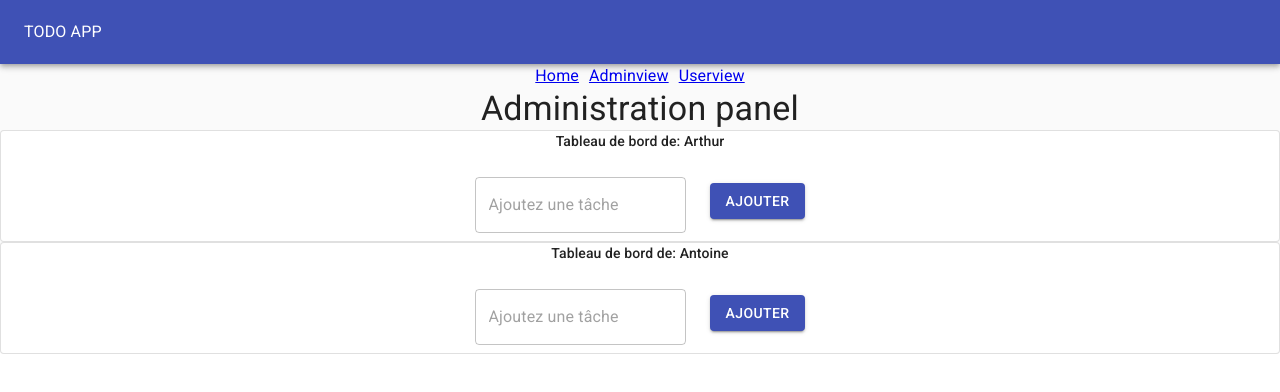
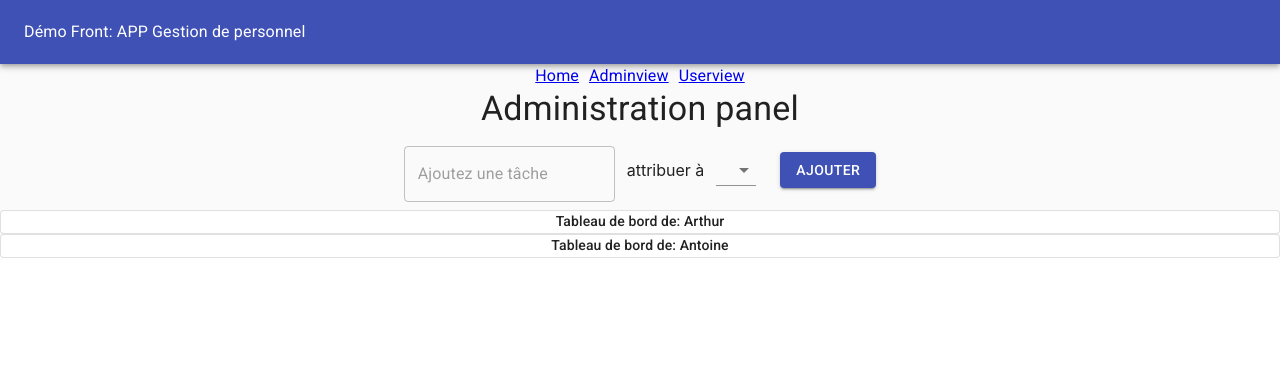
Before and after one commit to bahuet/taskApp, a React (Create React App) app: page /adminview in a window 1280 px wide. Shown: the top 392 px of the page. Built offline with nearby package versions, Linux system fonts and the light colour scheme.

Commit message:
conditional rendering implemented

```diff
--- a/src/Components/AdminView.js
+++ b/src/Components/AdminView.js
@@ -4,16 +4,16 @@ import TodoForm from './TodoForm'
 import { Typography, Paper } from "@material-ui/core";
 
 const AdminView = ({ users }) => {
-  console.log(`adminview props user: => ${JSON.stringify(users)}`)
   return (
     <div>
       <Typography variant='h4'> Administration panel</Typography>
-      {users.map((u, i) => (
-        <div key={u.username + i}>
+      <TodoForm users={users} />
+
+      {users.map((user, i) => (
+        <div key={user.username + i}>
           <Paper variant="outlined">
-            <Typography variant='subtitle2'>Tableau de bord de: {u.username} </Typography>
-            <TodoList user={u} />
-            <TodoForm addTodo={u.addTodo} />
+            <Typography variant='subtitle2'>Tableau de bord de: {user.username} </Typography>
+            <TodoList user={user} mode='admin' />
           </Paper>
         </div>
       ))}
--- a/src/Components/Layout.js
+++ b/src/Components/Layout.js
@@ -8,7 +8,7 @@ const Layout = (props) => (
   >
     <AppBar color="primary" position="static" style={{ height: 64 }}>
       <Toolbar style={{ height: 64 }}>
-        <Typography color="inherit">TODO APP</Typography>
+        <Typography color="inherit">Démo Front: APP Gestion de personnel</Typography>
       </Toolbar>
     </AppBar>
     {props.children}
--- a/src/Components/ToDoListItem.js
+++ b/src/Components/ToDoListItem.js
@@ -1,23 +1,41 @@
 import React from 'react'
 
-import { Switch } from '@material-ui/core'
+import { ListItem, ListItemIcon, ListItemText, ListItemSecondaryAction } from '@material-ui/core'
 import IconButton from '@material-ui/core/IconButton';
 import DeleteOutlined from "@material-ui/icons/DeleteOutlined";
 import DoneIcon from '@material-ui/icons/Done';
-import ListItem from '@material-ui/core/ListItem';
-import ListItemIcon from '@material-ui/core/ListItemIcon';
-import ListItemText from '@material-ui/core/ListItemText';
-import ListItemSecondaryAction from '@material-ui/core/ListItemSecondaryAction';
+import ReportProblemIcon from '@material-ui/icons/ReportProblem';
+import CenterFocusStrongIcon from '@material-ui/icons/CenterFocusStrong';
 
-const TodoListItem = ({ toggleTodoCompletion, deleteTodo, x, index }) => {
+const TodoListItem = ({ todo, mode, deleteTodo, toggleUrgent, toggleFocus, toggleCompletion, undoUserActions }) => {
 
-  return (<ListItem dense button
-    onClick={() => toggleTodoCompletion(index)}>
-    {x.completed ? <ListItemIcon><DoneIcon color='secondary' /></ListItemIcon> : ''}
-    <Switch name='taskCompleted' type='checkbox' checked={x.completed} />
-    <ListItemText>{x.text} &nbsp;&nbsp;</ListItemText>
-    <ListItemSecondaryAction> <IconButton aria-label="delete" onClick={() => deleteTodo(index)}> <DeleteOutlined />   </IconButton>
-    </ListItemSecondaryAction>
+  const onClick = () => {
+    if (mode === 'admin') {
+      toggleUrgent()
+    }
+    else if (mode === 'user') {
+      if (todo.completed) {
+        undoUserActions()
+      } else if (!todo.focus) {
+        toggleFocus()
+      } else {
+        toggleCompletion()
+      }
+
+    } else {
+      console.log(`erreur:mode ni admin ni user`)
+    }
+  }
+
+  return (<ListItem dense button onClick={onClick}>
+
+    {todo.completed ? <ListItemIcon><DoneIcon color='secondary' /></ListItemIcon> : ''}
+    {todo.urgent ? <ListItemIcon><ReportProblemIcon color='secondary' /></ListItemIcon> : ''}
+    {todo.focus ? <ListItemIcon><CenterFocusStrongIcon color='secondary' /></ListItemIcon> : ''}
+    <ListItemText>{todo.text} &nbsp;&nbsp;</ListItemText>
+    {mode === "admin" ?
+      <ListItemSecondaryAction> <IconButton onClick={deleteTodo}> <DeleteOutlined />   </IconButton>
+      </ListItemSecondaryAction> : ''}
   </ListItem>)
 }
 
--- a/src/Components/TodoForm.js
+++ b/src/Components/TodoForm.js
@@ -1,20 +1,33 @@
-import React from 'react'
+import React, { useState } from 'react'
 import useInput from '../useHooks/useInput'
-import { TextField, Button, Grid } from '@material-ui/core'
+import { TextField, Button, Grid, InputLabel, Select, MenuItem, Box } from '@material-ui/core'
 
 
-const TodoForm = ({ addTodo }) => {
-  const { input, onChange, clearInput } = useInput('')
+const TodoForm = ({ users }) => {
+
+  console.log(`todoForm users prop => ${JSON.stringify(users)}`)
+  const text = useInput('')
+  const selection = useInput('')
+
+
 
   const submitFunction = e => {
     e.preventDefault()
-    const trimmedInput = input.trim()
+    console.log(`selectedUserName in submit function: ${selection.input}`)
+
+    if (selection.input === '') {
+      alert('Vous devez selectionner la personne à qui attribuer la tâche')
+      return;
+    }
+    const selectedUser = users.find(u => u.username === selection.input)
+    const trimmedInput = text.input.trim()
     if (trimmedInput) {
-      addTodo(input)
+      selectedUser.addTodo(trimmedInput)
     }
-    clearInput()
+    text.clear()
+    selection.clear()
+  }
 
-  }
 
   return (
     <div className='add-todo-form'  >
@@ -32,10 +45,18 @@ const TodoForm = ({ addTodo }) => {
               variant="outlined"
               margin="normal"
               placeholder='Ajoutez une tâche'
-              onChange={onChange}
-              value={input}
+              onChange={text.onChange}
+              value={text.input}
             />
           </Grid>
+          attribuer  à
+          <Grid item>
+            <Select onChange={selection.onChange} value={selection.input}>
+              {users.map((u, i) => <MenuItem key={u.username + i} value={u.username}>{u.username}</MenuItem>)}
+            </Select>
+
+          </Grid>
+
 
           <Grid item>
             <Button variant="contained" color="primary" type='submit'>Ajouter</Button>
--- a/src/Components/TodoList.js
+++ b/src/Components/TodoList.js
@@ -3,10 +3,7 @@ import List from '@material-ui/core/List';
 import TodoListItem from './ToDoListItem'
 import { Grid } from '@material-ui/core'
 
-const TodoList = ({ user }) => {
-  const { username, todos, addTodo, deleteTodo, toggleTodoCompletion } = user
-
-
+const TodoList = ({ user, mode }) => {
   return (
 
     <div className='todos-list'>
@@ -18,12 +15,16 @@ const TodoList = ({ user }) => {
         alignItems="center"
       >
         <List>
-          {todos
+          {user.todos
             //.sort((a, b) => a.completed === b.completed ? 0 : a.completed ? 1 : -1)
-            .map((x, index) => <TodoListItem
-              deleteTodo={deleteTodo} toggleTodoCompletion={toggleTodoCompletion} x={x} index={index}
-              key={x.text + index} />)}
-
+            .map((todo, index) => <TodoListItem
+              todo={todo} index={index} user={user} mode={mode}
+              deleteTodo={() => user.deleteTodo(index)}
+              toggleUrgent={() => user.toggleTodoUrgency(index)}
+              toggleFocus={() => user.toggleTodoFocus(index)}
+              toggleCompletion={() => user.toggleTodoCompletion(index)}
+              undoUserActions={() => user.undoUserActions(index)}
+              key={todo.text + index} />)}
         </List>
       </Grid>
     </div>
--- a/src/Components/UserView.js
+++ b/src/Components/UserView.js
@@ -9,7 +9,7 @@ const UserView = ({ user }) => {
       <Typography>Tableau de bord de {user.username}</Typography>
       <TodoStatus todos={user.todos} />
       <br />
-      <TodoList user={user} />
+      <TodoList user={user} mode='user' />
     </>
   )
 }
--- a/src/useHooks/useInput.js
+++ b/src/useHooks/useInput.js
@@ -5,7 +5,7 @@ export default () => {
   return {
     input,
     onChange: e => { setInput(e.target.value) },
-    clearInput: () => setInput('')
+    clear: () => { setInput('') },
+
   }
-
 }
--- a/src/useHooks/useTodo.js
+++ b/src/useHooks/useTodo.js
@@ -5,7 +5,7 @@ export default () => {
   return {
     todos,
     addTodo: text => {
-      const newTodos = [{ text: text, completed: false }, ...todos]
+      const newTodos = [{ text: text, completed: false, urgent: false, focus: false }, ...todos]
       setTodos(newTodos)
     },
     deleteTodo: index => {
@@ -15,6 +15,18 @@ export default () => {
     toggleTodoCompletion: index => {
       const newTodos = todos.map((x, i) => i === index ? { ...x, completed: !x.completed } : x)
       setTodos(newTodos)
+    },
+    toggleTodoUrgency: index => {
+      const newTodos = todos.map((x, i) => i === index ? { ...x, urgent: !x.urgent } : x)
+      setTodos(newTodos)
+    },
+    toggleTodoFocus: index => {
+      const newTodos = todos.map((x, i) => i === index ? { ...x, focus: !x.focus } : { ...x, focus: false })
+      setTodos(newTodos)
+    },
+    undoUserActions: index => {
+      const newTodos = todos.map((x, i) => i === index ? { ...x, completed: false, focus: false } : x)
+      setTodos(newTodos)
     }
   }
 
--- a/src/useHooks/useUser.js
+++ b/src/useHooks/useUser.js
@@ -7,12 +7,12 @@ export default (name) => {
 
   const [username, setUsername] = useState(name)
 
-  const { todos, addTodo, deleteTodo, toggleTodoCompletion } = useTodo()
+  const { todos, addTodo, deleteTodo, toggleTodoCompletion, toggleTodoUrgency, toggleTodoFocus, undoUserActions } = useTodo()
 
 
   return {
     username,
-    todos, addTodo, deleteTodo, toggleTodoCompletion
+    todos, addTodo, deleteTodo, toggleTodoCompletion, toggleTodoUrgency, toggleTodoFocus, undoUserActions
 
   }
 }
```
Also changed, not shown: src/useHooks/useLog.js (added).
